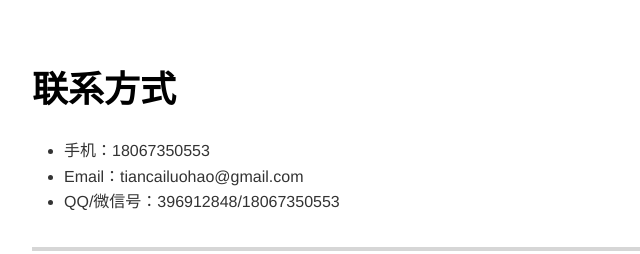
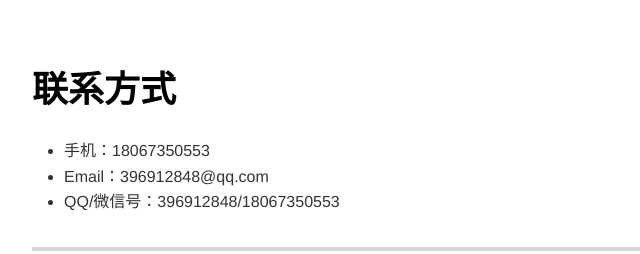
Before and after one commit to RoJoHub/Resume, a plain HTML site: page index.html in a window 1280 px wide. Shown: the top 254 px of the page, 151-791 px from the left. Drawn offline with nearby package versions, Linux system fonts and the light colour scheme.

Commit message:
更新邮箱

```diff
--- a/index.html
+++ b/index.html
@@ -218,7 +218,7 @@ code.language-yaml {
 
 <ul>
 <li>手机：18067350553</li>
-<li>Email：tiancailuohao@gmail.com</li>
+<li>Email：396912848@qq.com</li>
 <li>QQ/微信号：396912848/18067350553</li>
 </ul>
 <hr>
```
Also changed, not shown: 2 other files.
